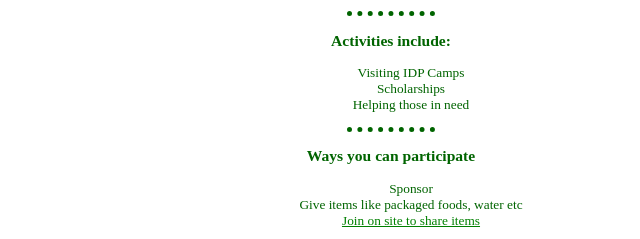
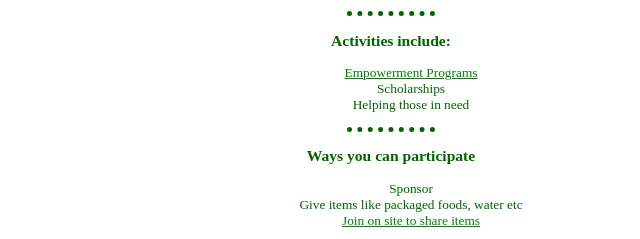
Before and after one commit to Ducetron/TDF, a plain HTML site: page index.html in a window 1280 px wide. Shown: the part 252-491 px from the top of the page, 249-889 px from the left. Drawn offline with Linux system fonts and the light colour scheme.

Commit message:
Update index.html

```diff
--- a/index.html
+++ b/index.html
@@ -19,7 +19,7 @@
   <hr>
   <h3>Activities include:</h3>
   <ul>
-    <li>Visiting IDP Camps</li>
+    <li><a href="index 3.html">Empowerment Programs</a></li>
     <li>Scholarships</li>
     <li>Helping those in need</li>
   </ul>
```
